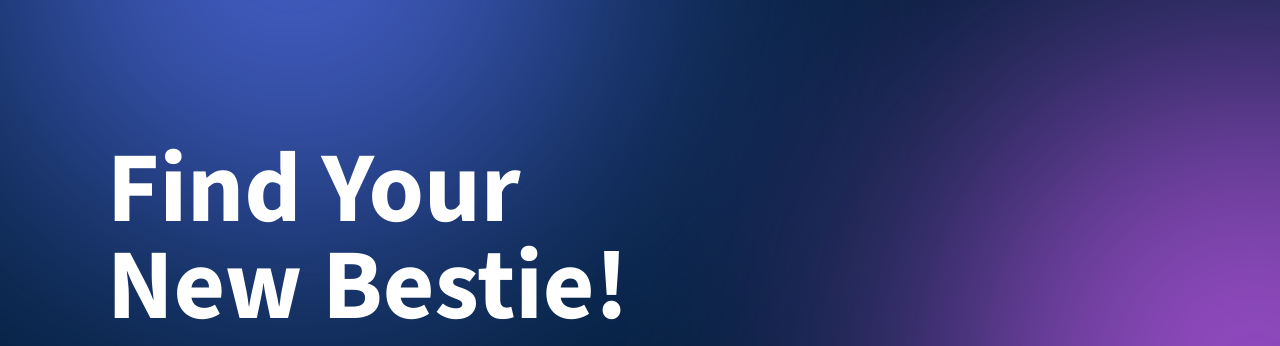
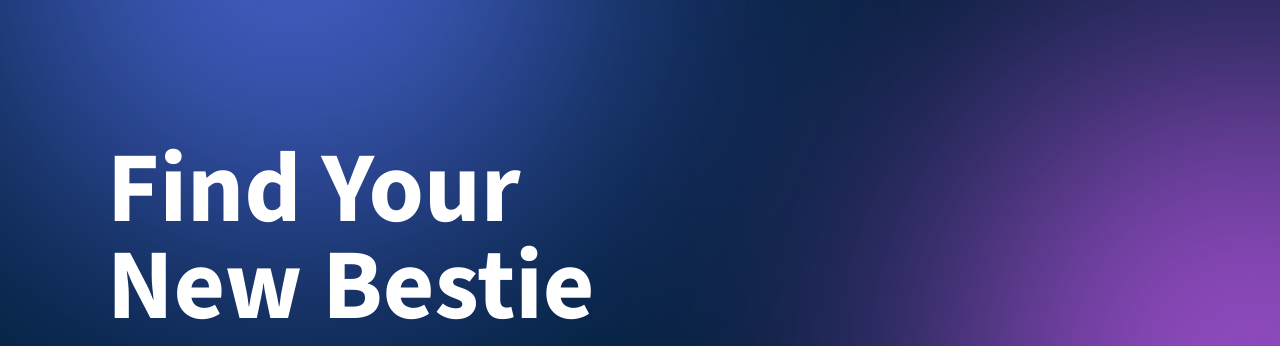
Before and after one commit to jcbrady/pet-adoption, a plain HTML site: page index.html in a window 1280 px wide. Shown: the top 346 px of the page. Drawn offline with nearby package versions, Linux system fonts and the light colour scheme.

Commit message:
Update index.html
Removed ! in H1

```diff
--- a/index.html
+++ b/index.html
@@ -14,7 +14,7 @@
     <div class="top-section-wrapper">
       <div id="top" class="top-section">
         <div class="actual-top-content">
-          <h1>Find Your New Bestie!</h1>
+          <h1>Find Your New Bestie</h1>
           <p class="intro-text">The most amazing list of adoptable pets at your fingertips. Updated fresh daily.</p>
           <div class="intro-buttons">
             <a href="#view-pets" class="our-btn utility-mr">View Pets</a>
```
